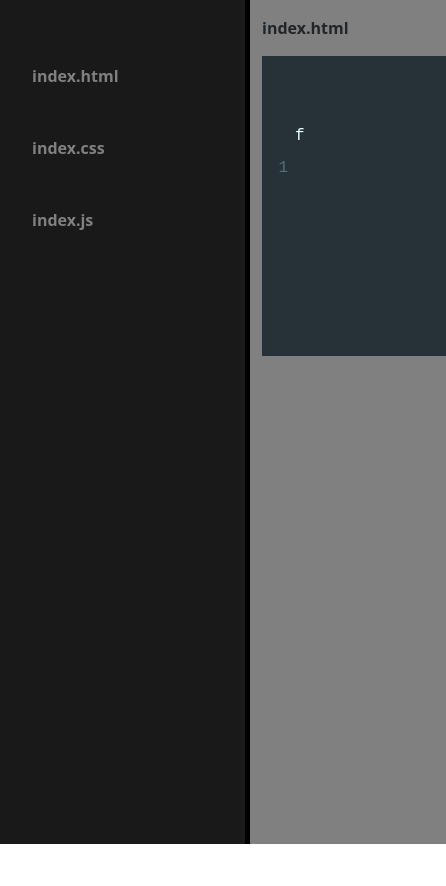
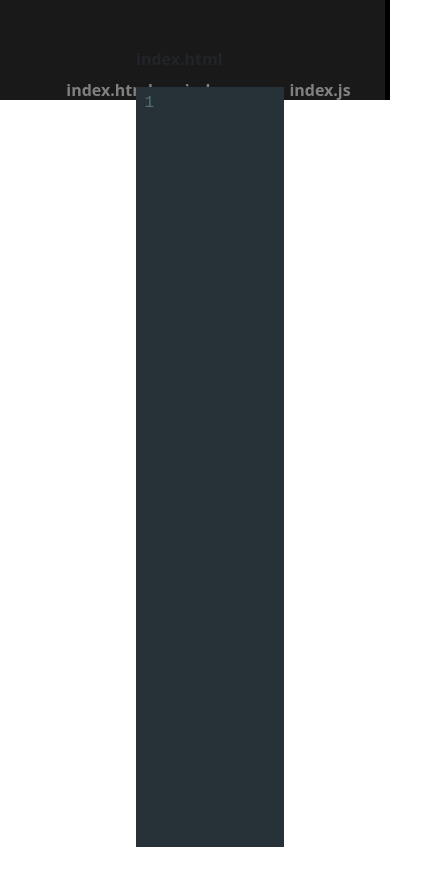
Before and after one commit to Prathik0300/OnlineIDE, a React (Create React App) app: page / in a window 390 px wide. Shown: the top 886 px of the page, 446 px wide, since content can reach past the window. Before the commit the page ends 844 px from the top, so only its background shows below. Built offline with nearby package versions, Linux system fonts and the light colour scheme.

Commit message:
Components working fine. CSS not added

```diff
--- a/src/App.css
+++ b/src/App.css
@@ -5,48 +5,57 @@
 
 }
 
-/* body{
-  overflow-x: scroll;
-} */
-.container-fluid{
-  margin: 0 !important;
-  padding: 0 !important;
-  /* */
-}
+
 
 /* App */
-#MainDiv{
-  overflow-x: scroll;
-}
+
 
 #MainDiv::-webkit-scrollbar{
-  position: absolute;
   bottom: 0;
 }
 
+/* #MainDiv{
+  display: flex;
+  align-items: center;
+  justify-content: space-between;
+} */
 /* Left Pane */
+
+.ComponentDiv{
+  display: flex;
+  align-items: center;
+  justify-content: center;
+  width: 100%;
+  flex-direction: row;
+  height: 100%;
+}
+
+.EditDiv{
+  position: relative;
+  display: flex;
+  align-items: center;
+  justify-content: space-between;
+  width: 100%;
+  flex-direction: row;
+  height: 100%;
+  left: 5rem;
+}
 
 #LeftPane{
   position: fixed;
-  left: 0;
-  top: 0;
+  left: 0rem;
+  top: 0rem;
+  margin-left: 0;
+  margin-top: 0;
   height: 100vh;
   width: 250px;
   background-color: rgba(0,0,0,0.9);
-  overflow-y: scroll;
-  overflow-x: hidden !important;
   border-right: 5px solid black;
   color: gray;
-  /* border-right: 1rem;
-  border-color: black; */
 }
 
 #LeftPane::-webkit-scrollbar{
   display: none;
-}
-
-#leftPane:hover #LeftPane::-webkit-scrollbar{
-  display: '';
 }
 
 #LeftPane div{
@@ -59,7 +68,7 @@
   top: 2rem;
   font-weight: bold;
   padding: 1rem;
-  -webkit-transition: ease-in-out 0.3s;
+  -webkit-transition: ease-in-out 0.1s;
 }
 
 .PaneContent:hover{
@@ -73,15 +82,91 @@
 
 /* Editor */
 
-#editor{
-  background-color: gray;
-  position: fixed;
-  height: 100vh;
-  width: 650px;
-  left: 250px;
-  overflow-x: scroll;
+.code-mirror-wrapper{
+  position: relative;
+  top: -0.5rem;
+  left: -0.5rem;
+  right: -2rem;
+  margin-bottom: 5rem;
 }
 
-#editor div{
-  margin-top: 1rem;
+.editor-container{
+  display: block;
+  width: 100%;
+  height: 100%;
+  overflow-y: hidden;
 }
+
+
+.CodeMirror{
+  height: 90vh !important;
+  width: 40vw !important;
+}
+
+/* Output */
+/*
+.iframeDiv{
+  position: relative;
+} */
+
+
+/* Responsiveness */
+
+@media(max-width:1227px){
+  .editor-container{
+    margin-left: -4rem;
+  }
+
+}
+
+@media(max-width:1107px){
+  .editor-container{
+    margin-left: -3rem;
+  }
+
+}
+
+@media(max-width:1070px){
+  .editor-container{
+    margin-left: -1.5rem;
+  }
+}
+
+@media(max-width:1018px){
+  .editor-container{
+    margin-left: -0.5rem;
+  }
+}
+
+@media(max-width:867px){
+  .editor-container{
+    margin-left: 2rem;
+  }
+}
+
+@media(max-width:800px){
+
+  #LeftPane{
+    display: flex;
+    align-items: center;
+    justify-content: center;
+    flex-direction: row;
+    position: fixed;
+    top: 0;
+    width: 100%;
+    height: 100px;
+  }
+
+  .editor-container{
+    position: relative;
+    display: block;
+    margin-top: 2rem;
+    left: 0;
+    /* width: 100%;
+    height: 100%;
+    margin-left: -5rem;
+    overflow-y: hidden; */
+  }
+
+
+}
--- a/src/App.js
+++ b/src/App.js
@@ -4,7 +4,7 @@ import Explorer from "./Components/LeftPane";
 
 function App() {
   return (
-    <div id="MainDiv">
+    <div id="MainDiv" className="container">
       <Explorer/>
     </div>
   );
--- a/src/Components/Editor.js
+++ b/src/Components/Editor.js
@@ -10,18 +10,18 @@ import { Controlled } from 'react-codemirror2';
 
 function Editor({language,TitleName,value,onChange}){
 
-    function HandleChange(editor,data,value){
+    function handleChange(editor,data,value){
         onChange(value)
     }
 
     return(
         <div className="editor-container">
-            <div className="editor-title">
+            <div className="editor-title" style={{marginTop:"15px"}}>
                 <b>index.{TitleName}</b>
             </div>
-
+            <br/>
             <Controlled
-                onBeforeChange={HandleChange}
+                onBeforeChange={handleChange}
                 value={value}
                 className="code-mirror-wrapper"
                 options={{
@@ -29,7 +29,8 @@ function Editor({language,TitleName,value,onChange}){
                     lint:true,
                     mode:language,
                     theme:"material",
-                    lineNumbers:true
+                    lineNumbers:true,
+                    scrollbarStyle:null
                 }}
             />
         </div>
--- a/src/Components/LeftPane.js
+++ b/src/Components/LeftPane.js
@@ -21,8 +21,22 @@ function Explorer(){
     const [selectedLanguage,setSelectedLanguage] = useState('xml');
     const [LanguageIndex,setLanguageIndex] = useState(1);
 
+    const [html,setHtml] = useState('');
+    const [css,setCss] = useState('');
+    const [js,setJs] = useState('');
 
 
+    const RenderDoc = `
+    <html>
+        <body>${html}</body>
+        <style>${css}</style>
+        <script>${js}</script>
+    </html>
+    `
+
+    useEffect(() => {
+        setHtml(html)
+    },[])
     useEffect(()=>{
         setLanguageIndex(Index[selectedLanguage]);
     },[selectedLanguage])
@@ -35,8 +49,8 @@ function Explorer(){
 
     return(
         <div className="container-fluid">
-            <div className="row">
-                <div className="col-3">
+            <div className="ComponentDiv">
+                <div>
                     <div id="LeftPane">
                         <div className="PaneContent" onClick={() => ChangeSelectedLanguage('xml')}>
                             index.html
@@ -49,8 +63,21 @@ function Explorer(){
                         </div>
                     </div>
                 </div>
-                <div id="editor" className="col-5">
-                    <Editor language={selectedLanguage} TitleName={selectedLanguage=='xml'?"html":selectedLanguage} value={"f"} onChange={"f"}/>
+                <div className="EditDiv">
+                    <div id="editor">
+                        <Editor language={selectedLanguage} TitleName={selectedLanguage=='xml'?"html":selectedLanguage} value={LanguageIndex==1 ? html:LanguageIndex==2 ? css : js} onChange={LanguageIndex==1 ? setHtml : LanguageIndex==2 ? setCss : setJs}/>
+                    </div>
+
+                    <div className="iframeDiv">
+                        <iframe
+                            srcDoc={RenderDoc}
+                            title="Output"
+                            sandbox="allow-scripts"
+                            frameBorder="0"
+                            width="100%"
+                            height="100%"
+                        />
+                    </div>
                 </div>
             </div>
         </div>
```
Also changed, not shown: src/Public/index.html (deleted, +0 -164 lines), src/Public/index.css (deleted), src/Public/index.js (deleted).
